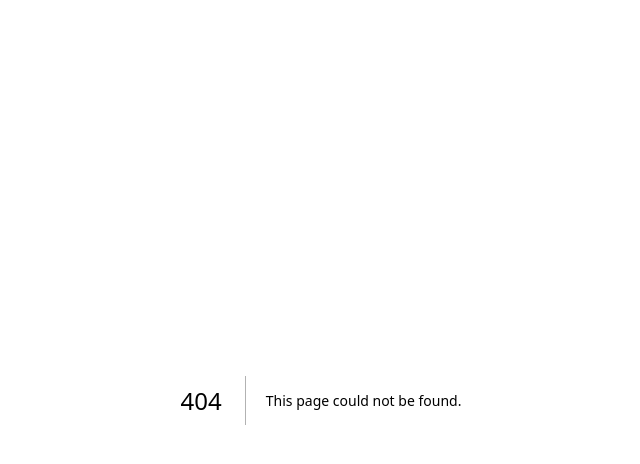
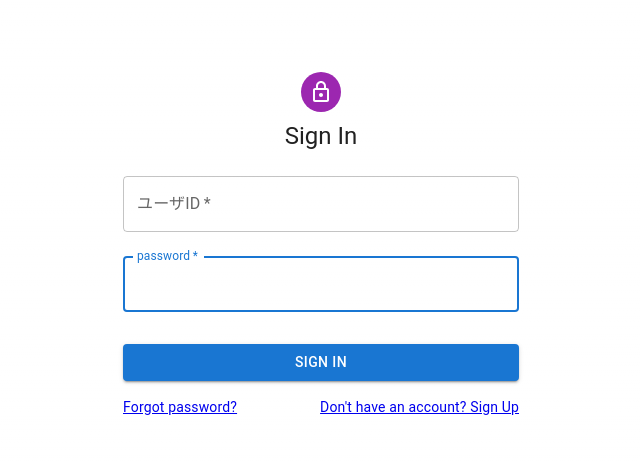
Before and after one commit to shalXXXX/prisma_jwt, a Next.js app: page /signIn in a window 1280 px wide. Before the commit this address had no page. Shown: the top 464 px of the page, without its empty margins (319-959 px from the left). Built offline with nearby package versions, Linux system fonts and the light colour scheme.

Commit message:
feat: sign in page

```diff
--- /dev/null
+++ b/app/signIn/SignIn.tsx
@@ -0,0 +1,103 @@
+"use client"
+import React, { FormEvent, useState } from "react";
+import { useRouter } from "next/navigation";
+import { Avatar, Box, Button, Container, CssBaseline, Grid, TextField, Typography } from "@mui/material";
+
+import LockOutlinedIcon from '@mui/icons-material/LockOutlined';
+import { signIn } from "next-auth/react";
+import Link from "next/link";
+
+function SignIn() {
+  const router = useRouter();
+
+  const handleSubmit = async (event: FormEvent<HTMLFormElement>) => {
+    event.preventDefault();
+    const data = new FormData(event.currentTarget);
+
+    const mail = data.get("userId");
+    const password = data.get("password");
+
+    await signIn("credentials", {
+      redirect: false,
+      email: mail,
+      password,
+    }).then(res => {
+      if (res?.error) {
+        console.log(res.error)
+      }
+      router.push("/home")
+    }).catch(err =>{
+      console.log(err)
+    })
+
+  }
+
+  return (
+    <Container component="main" maxWidth="xs">
+      <CssBaseline />
+      <Box
+        sx={{
+          marginTop: 8,
+          display: "flex",
+          flexDirection: "column",
+          alignItems: "center",
+        }}
+      >
+        <Avatar sx={{ m: 1, bgcolor: "secondary.main"}}>
+          <LockOutlinedIcon />
+        </Avatar>
+        <Typography component="h1" variant="h5">
+          Sign In
+        </Typography>
+        <Box component="form" onSubmit={handleSubmit} noValidate sx={{ mt: 1 }}>
+          <TextField
+            margin="normal"
+            required
+            fullWidth
+            id="userId"
+            label="ユーザID"
+            name="userId"
+            autoComplete="email"
+            autoFocus
+          />
+          <TextField
+            margin="normal"
+            required
+            fullWidth
+            id="password"
+            label="password"
+            name="password"
+            autoComplete="current-password"
+            autoFocus
+          />
+          <Button
+            type="submit"
+            fullWidth
+            variant="contained"
+            sx={{ mt: 3, mb: 2 }}
+          >
+            Sign In
+          </Button>
+          <Grid container>
+            <Grid item xs>
+              <Typography variant="body2">
+                <Link href="#">
+                  Forgot password?
+                </Link>
+              </Typography>
+            </Grid>
+            <Grid item>
+              <Typography variant="body2">
+                <Link href="/signUp">
+                  {"Don't have an account? Sign Up"}
+                </Link>
+              </Typography>
+            </Grid>
+          </Grid>
+        </Box>
+      </Box>
+    </Container>
+  );
+}
+
+export default SignIn;
--- /dev/null
+++ b/app/signIn/page.tsx
@@ -0,0 +1,7 @@
+import SignIn from "./SignIn";
+
+export default function Page() {
+  return (
+    <SignIn />
+  )
+}
```
